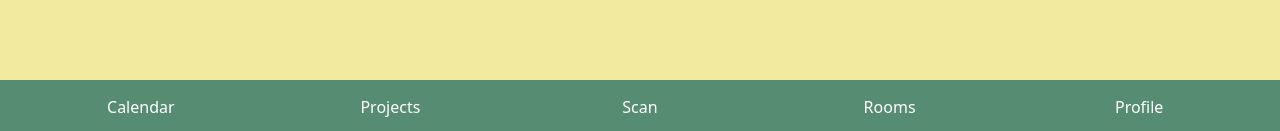
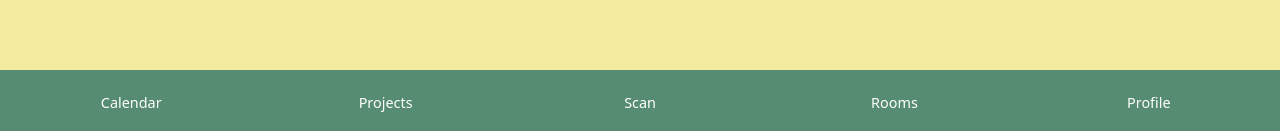
Before and after one commit to SoftwareError54/Urban-Botany, a React app in the folder Frontend/: page /Calendar in a window 1280 px wide. Shown: the part 666-797 px from the top of the page. Built offline with nearby package versions, Linux system fonts and the light colour scheme; no server answers; the HTML template or start-up script is replaced by a standard one; a web font is replaced by a local one.

Commit message:
adding css to adjust navbar layout

```diff
--- a/Frontend/src/App.css
+++ b/Frontend/src/App.css
@@ -2,10 +2,16 @@
   width: 100%;
   max-width: 1280px;
   margin: 0 auto;
-  padding: 0 2rem;
+  padding: 0 1rem;
   text-align: center;
   background: var(--secondary);
   box-sizing: border-box;
+}
+
+@media (min-width: 600px) {
+  #root {
+    padding: 0 2rem;
+  }
 }
 
 /* Make main content reserve space for fixed nav */
--- a/Frontend/src/Pages/Profile.jsx
+++ b/Frontend/src/Pages/Profile.jsx
@@ -70,7 +70,7 @@ function Profile() {
             </div>
             <div>
                 <span style={labelStyle}>Email:</span>
-                <span style={valueStyle}>{user.email || ''}</span>
+                <span style={{...valueStyle, wordBreak: 'break-all', overflowWrap: 'anywhere', fontSize: 'clamp(0.75rem, 3.5vw, 1.5rem)'}}>{user.email || ''}</span>
             </div>
             <div>
                 <span style={labelStyle}>Phone Number:</span>
--- a/Frontend/src/css/layout.css
+++ b/Frontend/src/css/layout.css
@@ -5,10 +5,13 @@
   border: none;
   background: var(--primary);
   color: #fff;
-  font-size: 1rem;
-  padding: 0.4rem 0.6rem;
+  font-size: clamp(0.6rem, 2.5vw, 0.9rem);
+  padding: 0.3rem 0.2rem;
   border-radius: 6px;
   width: 100%;
+  white-space: nowrap;
+  overflow: hidden;
+  text-overflow: ellipsis;
 }
 
 /* Rooms header layout */
--- a/Frontend/src/css/roomDetail.css
+++ b/Frontend/src/css/roomDetail.css
@@ -11,7 +11,7 @@
 
 .room-detail-name {
   margin: 0.5rem 0 0;
-  font-size: 1.6rem;
+  font-size: clamp(1.1rem, 4vw, 1.6rem);
   color: var(--primary);
   text-align: center;
 }
@@ -22,7 +22,7 @@
   max-width: 480px;
 }
 .room-scene--large {
-  height: 280px;
+  height: clamp(160px, 42vw, 280px);
 }
 
 /* ─── Plant Slots Row ─── */
@@ -81,19 +81,20 @@
 .decoration-label {
   font-weight: 600;
   color: #fff;
-  font-size: 1rem;
+  font-size: clamp(0.8rem, 2.5vw, 1rem);
   flex: 1;
+  min-width: 0;
 }
 
 .decoration-select {
   flex: 0 0 auto;
-  width: 180px;
-  padding: 0.3rem 0.5rem;
+  width: min(180px, 45%);
+  padding: 0.3rem 0.4rem;
   border-radius: 6px;
   border: 1px solid #ccc;
   background: #fff;
   font-family: inherit;
-  font-size: 0.9rem;
+  font-size: clamp(0.75rem, 2.2vw, 0.9rem);
   cursor: pointer;
   text-align: left;
   text-align-last: left;
--- a/Frontend/src/css/roomForm.css
+++ b/Frontend/src/css/roomForm.css
@@ -48,7 +48,7 @@
 .room-form-card h2 {
   margin: 0;
   color: #000000;
-  font-size: 1.8rem;
+  font-size: clamp(1.2rem, 4vw, 1.8rem);
 }
 
 .room-form-subtitle {
@@ -60,6 +60,12 @@
   display: grid;
   grid-template-columns: repeat(2, minmax(0, 1fr));
   gap: 0.9rem;
+}
+
+@media (max-width: 480px) {
+  .room-form-grid {
+    grid-template-columns: 1fr;
+  }
 }
 
 .room-form-field {
--- a/Frontend/src/css/rooms.css
+++ b/Frontend/src/css/rooms.css
@@ -2,7 +2,7 @@
 .room-scene {
   position: relative;
   width: 100%;
-  height: 200px; /* increased to let room images fill the card */
+  height: clamp(130px, 35vw, 200px);
   overflow: hidden;
   aspect-ratio: 16 / 9;
 }
@@ -40,25 +40,37 @@
   width: 100%;
   height: 100%;
   display: flex;
-  justify-content: center; /* center across main axis */
+  justify-content: center;
   align-items: center;
-  flex-wrap: wrap; /* side wrapping */
-  gap: 0.5rem;
-  padding: 0.5rem;
+  flex-wrap: nowrap;
+  gap: 0.25rem;
+  padding: 0.25rem;
   z-index: 3;
-  pointer-events: auto; /* allow plant clicks */
-  transform: none; /* reset transform so plants keep their intended size/position */
+  pointer-events: auto;
+  box-sizing: border-box;
 }
 .room-plants-layer .room-plant-wrapper{
-  flex: 1 1 0; /* equal distribution among multiple plants */
+  flex: 1 1 0;
   display: flex;
   justify-content: center;
   align-items: center;
-  min-width: 90px;
+  min-width: 0;
   max-width: 33%;
-  margin-top: 10px; /* lower plant cards slightly */
 }
-.room-plants-layer .plant-card{ cursor: pointer; }
+/* Give plant-scene an explicit viewport-relative size so it scales with
+   the scene without relying on a parent height that collapses to 0 */
+.room-plants-layer .plant-scene {
+  width: clamp(55px, 17vw, 85px) !important;
+  height: clamp(55px, 17vw, 85px) !important;
+}
+.room-plants-layer .plant-card {
+  cursor: pointer;
+  margin: 0;
+}
+/* Hide plant name inside room scene — not readable at small sizes */
+.room-plants-layer .plant-card h3 {
+  display: none;
+}
 
 .room-button{
   width: 100%;
@@ -73,6 +85,11 @@
   padding: 0.5rem 0.5rem;
   image-rendering: pixelated;
   border-radius: 8px;
+}
+
+/* Hide plant name labels inside room scene — too small to be readable */
+.room-plants-layer .plant-card h3 {
+  display: none;
 }
 
 .empty-rooms{ color: #666; padding: 1rem 0; }
--- a/Frontend/src/css/tasks.css
+++ b/Frontend/src/css/tasks.css
@@ -5,7 +5,7 @@
   margin: 0 auto;
   max-width: 500px;
   align-items: center;
-  padding: 30px 0;
+  padding: clamp(12px, 4vw, 30px) 0;
 }
 
 .tasks-list { list-style: none;
@@ -28,17 +28,16 @@
 /* ─── Task Card ─── */
 .task-card { width: 100%;
   display: flex;
-  gap: 0.75rem;
+  gap: 0.5rem;
   align-items: center;
   text-align: left;
-  padding: 0.75rem;
+  padding: 0.6rem 0.5rem;
   border-radius: 10px;
   background: var(--primary);
   color: #fff;
   box-sizing: border-box;
-  padding-right: 10px; /* space for action buttons */
 }
-.task-card .task-body { flex: 1; }
+.task-card .task-body { flex: 1; min-width: 0; }
 
 /* Plant preview inside task cards */
 .task-card .plant-scene {
@@ -54,18 +53,29 @@
   color: inherit;
 }
 
+.task-card .task-body h2 {
+  font-size: clamp(0.9rem, 3vw, 1.2rem);
+  margin: 0 0 0.2rem;
+}
+
+.task-card .task-body p {
+  font-size: clamp(0.75rem, 2.5vw, 1rem);
+  margin: 0;
+}
+
 .task-card .task-action-button img.action-icon { filter: none; }
 
 .no-tasks { padding: 1rem; color: #666; text-align: center; }
 
-/* Icon size overrides scoped to tasks */
-.tasks-column .action-icon{ width: 4.4rem; height: 4.4rem; }
+/* Icon size — scales with viewport, smaller on mobile */
+.tasks-column .action-icon{ width: clamp(2rem, 8vw, 3.5rem); height: clamp(2rem, 8vw, 3.5rem); }
 
 /* Responsive task action buttons */
 .task-card .task-actions{
   display: flex;
-  gap: 0.5rem;
+  gap: 0.25rem;
   align-items: center;
+  flex-shrink: 0;
 }
 
-.tasks-column button{ font-size: 1.25rem; }
+.tasks-column button{ font-size: clamp(0.8rem, 2.5vw, 1.1rem); padding: 0.3em 0.5em; }
--- a/Frontend/src/index.css
+++ b/Frontend/src/index.css
@@ -9,9 +9,9 @@
   --secondary: #F2ea9e;
   --tertiary: #67b296;
 
-  /* fixed bar heights — keep in sync with .topbar height and nav padding/font */
-  --topbar-height: 64px;
-  --navbar-height: 64px;
+  /* bar heights — smaller on mobile, larger on desktop */
+  --topbar-height: 52px;
+  --navbar-height: 52px;
 
   color-scheme: light dark;
   color: rgba(26, 122, 62, 0.87);
@@ -23,6 +23,13 @@
   -moz-osx-font-smoothing: grayscale;
 }
 
+@media (min-width: 600px) {
+  :root {
+    --topbar-height: 64px;
+    --navbar-height: 64px;
+  }
+}
+
 a {
   font-weight: 500;
   color: rgba(26, 122, 62, 0.87);
@@ -32,20 +39,21 @@ a:hover {
   color: rgba(26, 122, 62, 0.87);
 }
 
+html {
+  overflow-x: hidden;
+}
+
 body {
   margin: 0;
-  display: flex;
-  place-items: center;
-  min-width: 320px;
   min-height: 100vh;
   color: black;
   background-color: var(--secondary);
   overflow-x: hidden;
 }
 
-/* When landing needs full-bleed layout remove body centering and root padding */
+/* When landing needs full-bleed layout */
 body.landing-fullscreen {
-  place-items: stretch;
+  width: 100%;
 }
 
 body.landing-fullscreen #root {
@@ -64,11 +72,12 @@ nav {
   display: flex;
   justify-content: space-around;
   align-items: center;
-  padding: 0.6rem 1rem;
+  padding: 0.35rem 0.25rem;
   background: var(--primary);
   z-index: 2000;
   box-sizing: border-box;
-  font-size: 1.25rem; /* Increased nav text size */
+  height: var(--navbar-height);
+  font-size: clamp(0.6rem, 2.5vw, 1rem);
 }
 
 nav .nav-button{ background: var(--primary); color: #fff; }
@@ -79,7 +88,7 @@ nav .nav-button{ background: var(--primary); color: #fff; }
   left: 0;
   right: 0;
   top: 0;
-  height: 64px;
+  height: var(--topbar-height);
   display: flex;
   align-items: center;
   background: var(--secondary);
@@ -101,19 +110,19 @@ nav .nav-button{ background: var(--primary); color: #fff; }
   IMPORTANT: nav and .topbar must always be direct children of body or outside #root wrappers that constrain width.
   If you ever see bars moving or being pushed, check for parent constraints like max-width, margin, or padding.
 */
-.topbar-inner h1{ margin:0; font-size:2.4rem; color: rgba(26, 122, 62, 0.87); position:absolute; left:50%; transform:translateX(-50%); }
+.topbar-inner h1{ margin:0; font-size:clamp(1.2rem, 4.5vw, 2.4rem); color: rgba(26, 122, 62, 0.87); position:absolute; left:50%; transform:translateX(-50%); white-space: nowrap; }
 .topbar .shop-button{ position:absolute; right:1rem; background:var(--primary); color:#fff; border:none; padding:0.4rem 0.75rem; border-radius:6px; cursor:pointer }
 
 h1 {
-  font-size: 3.2em;
+  font-size: clamp(1.6rem, 5vw, 3.2rem);
   line-height: 1.1;
 }
 
 button {
   border-radius: 8px;
   border: 1px solid transparent;
-  padding: 0.6em 1.2em;
-  font-size: 1em;
+  padding: 0.5em 0.9em;
+  font-size: clamp(0.8rem, 2.5vw, 1rem);
   font-weight: 500;
   font-family: inherit;
   background-color: #1a1a1a;
```
